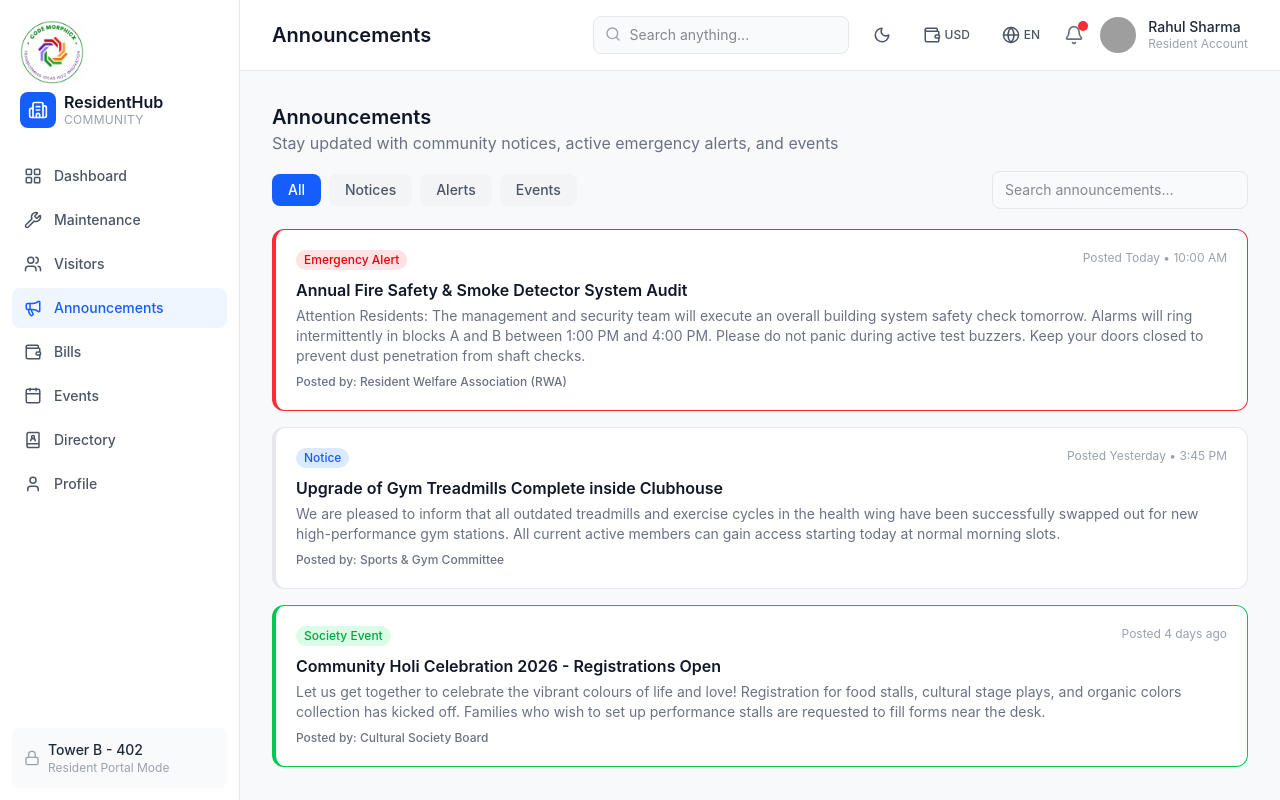
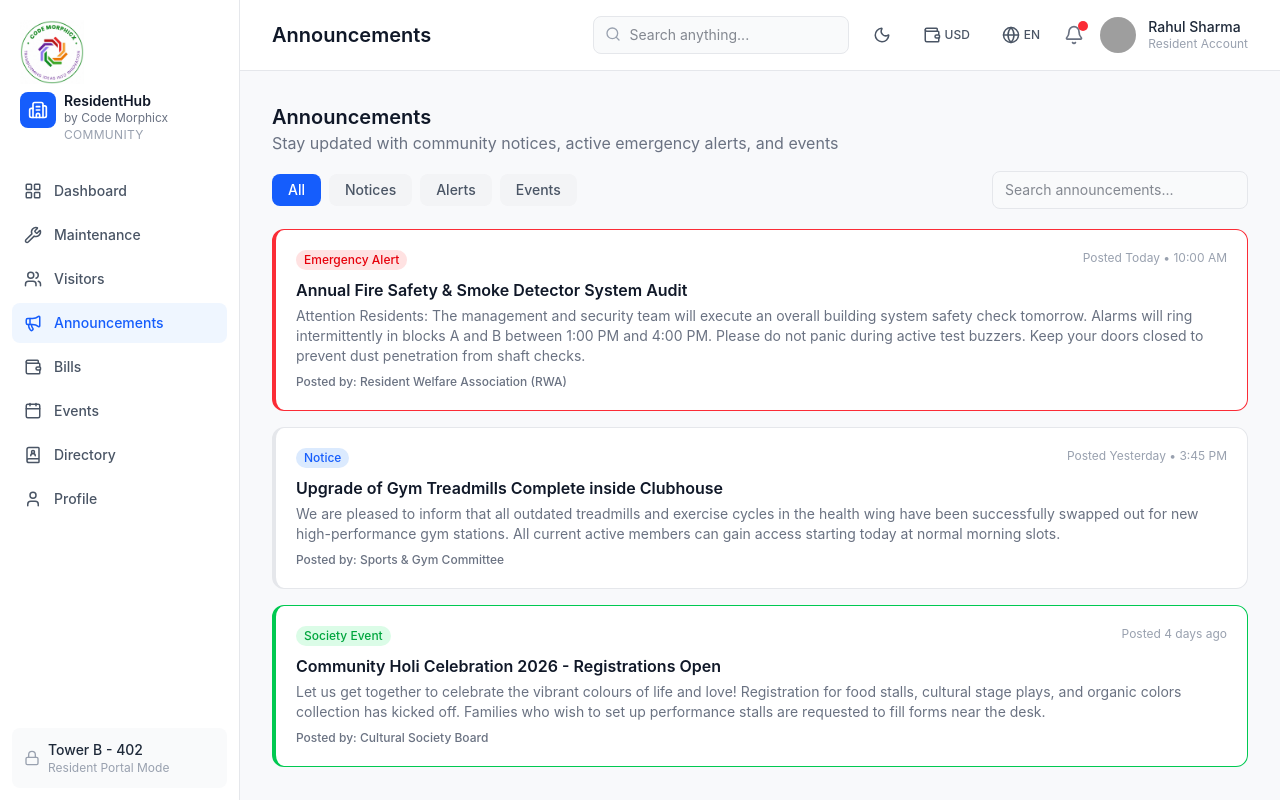
Before and after one commit to nandanshivanna10-tech/residenthub-portal, a React (Vite) app: page /announcements in a window 1280 px wide. Built offline with nearby package versions, Linux system fonts and the light colour scheme; grey boxes are pictures that could not be loaded.

Commit message:
Add 'by Code Morphicx' branding to Sidebar and Login page

```diff
--- a/src/components/layout/Sidebar.jsx
+++ b/src/components/layout/Sidebar.jsx
@@ -25,13 +25,18 @@ export default function Sidebar() {
         <img src={logo} alt="Code Morphicx" className="w-16 h-16 object-contain" />
       </div>
 
-      <div className="flex items-center gap-2 px-5 pb-5">
+      <div className="flex items-start gap-2 px-5 pb-5">
         <div className="bg-blue-600 text-white rounded-lg p-2">
           <Building2 size={20} />
         </div>
         <div>
-          <p className="font-semibold text-gray-900 dark:text-gray-100 leading-tight">ResidentHub</p>
-          <p className="text-xs text-gray-400 dark:text-gray-500 tracking-wide">COMMUNITY</p>
+          <p className="font-semibold text-gray-900 dark:text-gray-100 leading-tight text-sm">
+            ResidentHub
+          </p>
+          <p className="text-xs font-normal text-gray-500 dark:text-gray-400 leading-tight">
+            by Code Morphicx
+          </p>
+          <p className="text-xs text-gray-400 dark:text-gray-500 tracking-wide mt-0.5">COMMUNITY</p>
         </div>
       </div>
 
--- a/src/pages/Login.jsx
+++ b/src/pages/Login.jsx
@@ -32,8 +32,15 @@ export default function Login() {
           <div className="bg-blue-600 text-white rounded-xl p-3 mb-4">
             <Building2 size={28} />
           </div>
-          <h1 className="text-2xl font-bold text-gray-900 dark:text-gray-100">Welcome to ResidentHub</h1>
-          <p className="text-gray-500 dark:text-gray-400 mt-1 mb-8 text-center">
+
+          <h1 className="text-2xl font-bold text-gray-900 dark:text-gray-100 text-center">
+            Welcome to ResidentHub
+          </h1>
+          <p className="text-sm font-normal text-gray-500 dark:text-gray-400 -mt-0.5">
+            by Code Morphicx
+          </p>
+
+          <p className="text-gray-500 dark:text-gray-400 mt-3 mb-8 text-center">
             Manage your apartment, bills, & visitors in one place
           </p>
 
```
